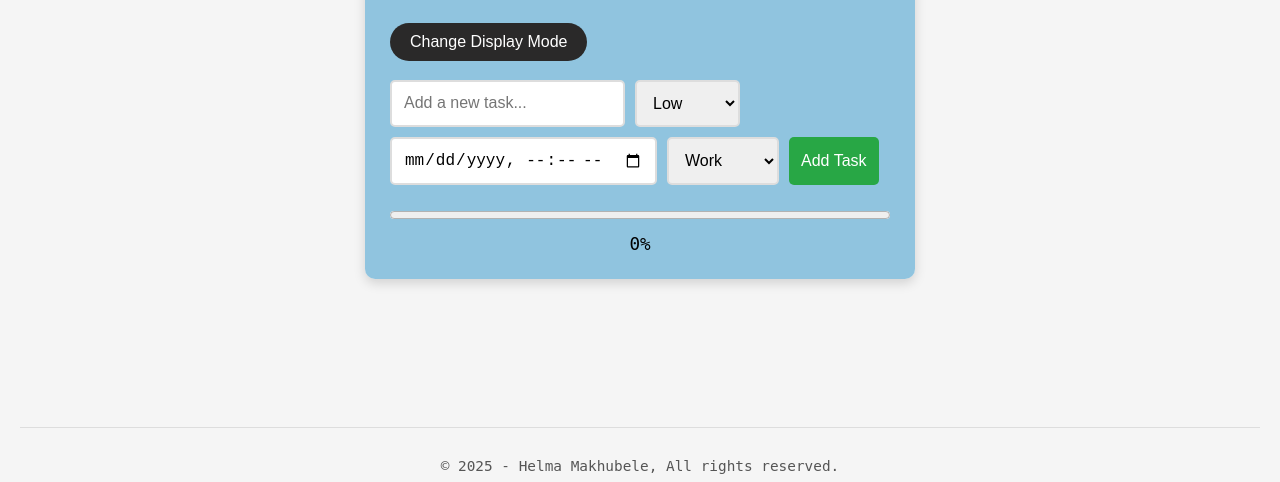
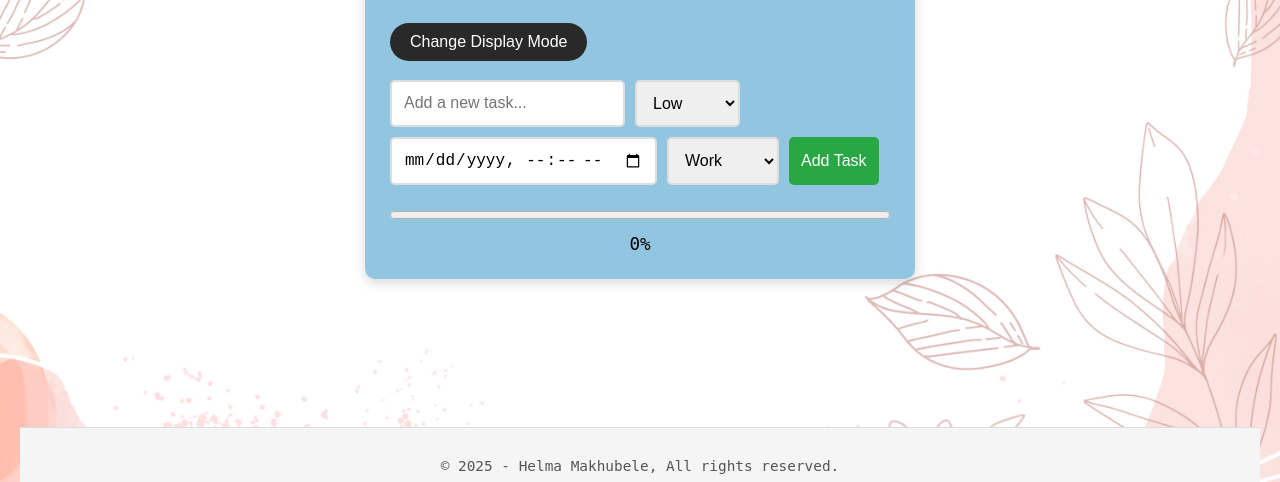
Before and after one commit to Helma-57/To-Do-List, a plain HTML site: page index.html in a window 1280 px wide. Shown: the part 249-731 px from the top of the page. Drawn offline with Linux system fonts and the light colour scheme.

Commit message:
added a background image

```diff
--- a/style.css
+++ b/style.css
@@ -1,16 +1,19 @@
 
-/* Body Styles */
 body {
     font-family: 'Monospace', Monaco;
-    background-color: #f5f5f5;
+    background-image: url('assets/image2.jpg');
+    background-size: cover;
+    background-position: center;
+    background-attachment: fixed;
     display: flex;
-    flex-direction: column; /* Ensure elements stack vertically */
-    justify-content: flex-start; /* Ensure content starts from the top */
-    min-height: 100vh; /* Ensure the body takes up full height of the viewport */
+    flex-direction: column;
+    justify-content: flex-start;
+    min-height: 100vh;
     margin: 0;
     padding: 20px;
     box-sizing: border-box;
 }
+
 .todo-container {
     background-color: rgba(139, 194, 223, 0.944);
     padding: 25px;
```
Also changed, not shown: assets/image2.jpg (added), script.js (line endings or trailing spaces), server.js (added).
